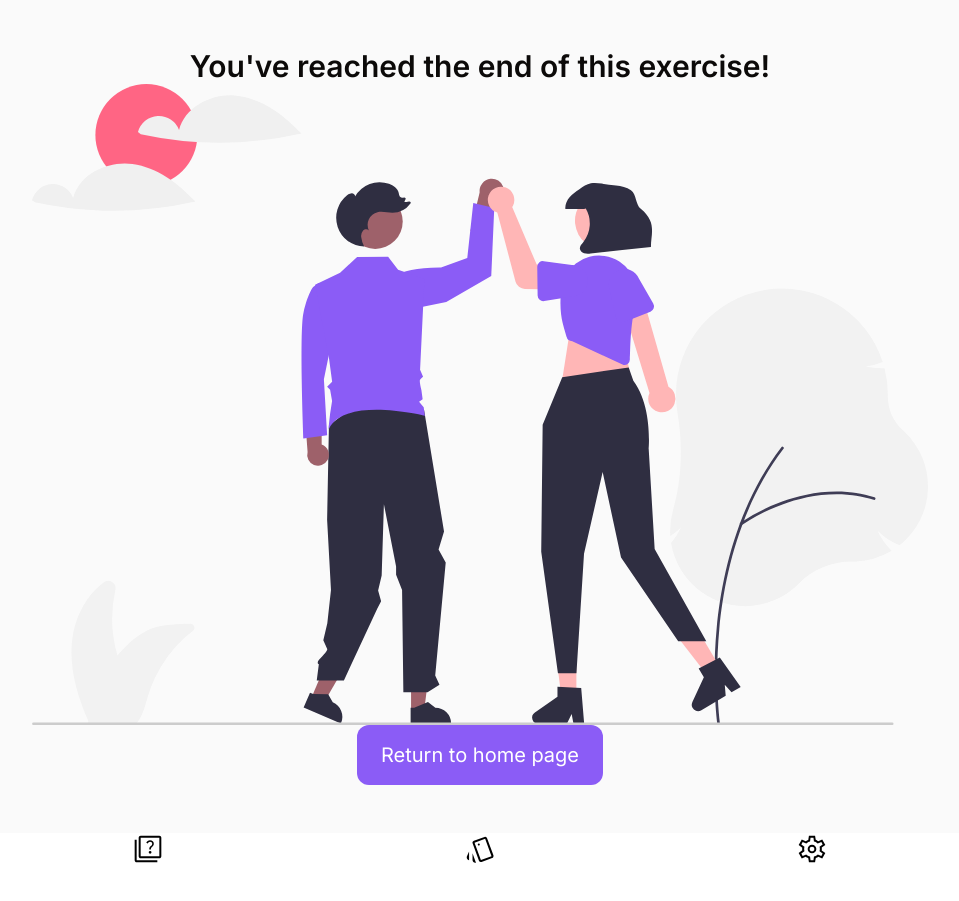
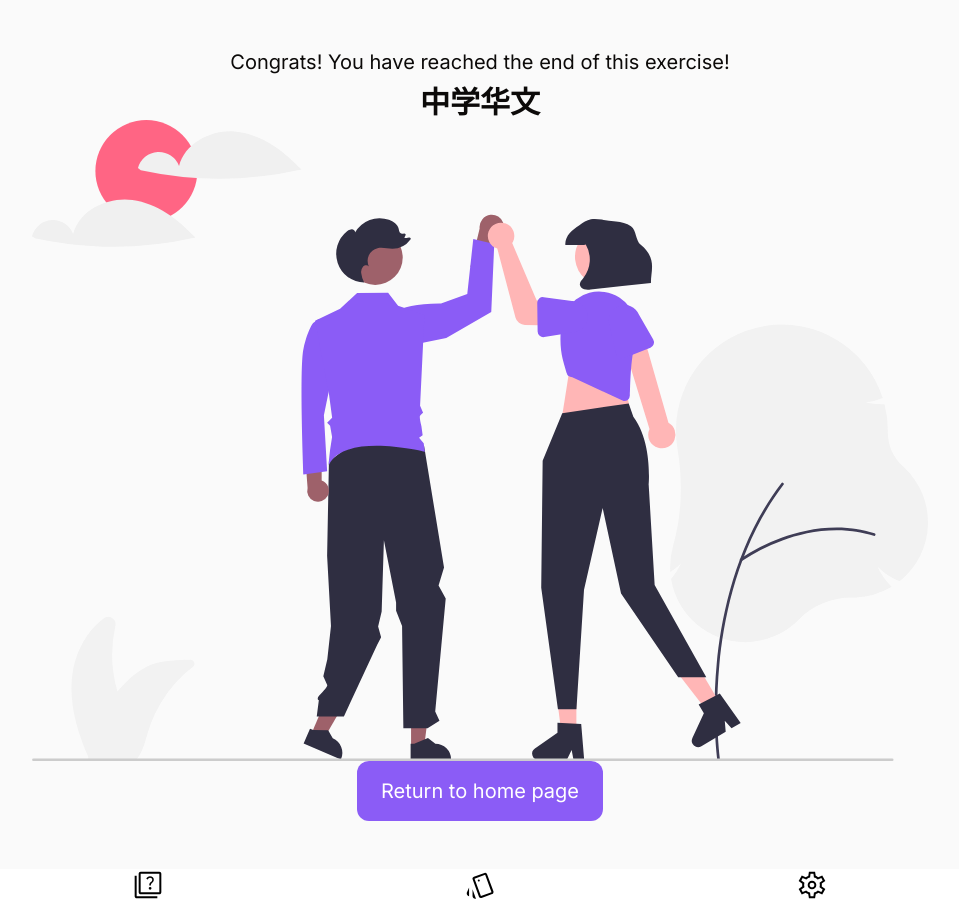
Before and after one commit to mongj/cloudhacks-better-anki, a Next.js app: page /completed in a window 1280 px wide. Shown: the whole page, without its empty margins (160-1119 px from the left). Before the commit the page ends 865 px from the top, so only its background shows below. Built offline with nearby package versions, Linux system fonts and the light colour scheme.

Commit message:
schedule commit

```diff
--- a/app/cards/zh-01/page.tsx
+++ b/app/cards/zh-01/page.tsx
@@ -75,7 +75,7 @@ function SkeletonStack({ deckIndex }: any) {
   useEffect(() => {
     const timeout = setTimeout(() => {
       setShowSkeleton(false);
-    }, Math.floor(2000 + Math.random() * 4000));
+    }, Math.floor(3500 + Math.random() * 2500));
     return () => {
       clearTimeout(timeout);
     };
--- a/app/completed/page.tsx
+++ b/app/completed/page.tsx
@@ -5,9 +5,12 @@ import Link from "next/link";
 export default function CompletedPage() {
   return (
     <main className="flex flex-col h-full justify-evenly items-center p-12">
-      <p className="text-3xl font-semibold text-center">
-        {"You've reached the end of this exercise!"}
-      </p>
+      <div>
+        <p className="text-xl text-center mb-2">
+          {"Congrats! You have reached the end of this exercise!"}
+        </p>
+        <p className="text-3xl font-bold text-center">{"中学华文"}</p>
+      </div>
 
       <Image src={highFive} alt="background image" />
 
--- a/app/quiz/[qnid]/layout.tsx
+++ b/app/quiz/[qnid]/layout.tsx
@@ -1,11 +1,11 @@
 export default function DashboardLayout({
   children,
 }: {
-    children: React.ReactNode,
+  children: React.ReactNode;
 }) {
   return (
     <main className="relative p-8">
-            <div className="w-full h-72 bg-violet-500 rounded-b-xl absolute z-0 left-0 top-0"></div>
+      <div className="w-full h-72 bg-violet-500 rounded-b-3xl absolute z-0 left-0 top-0"></div>
       <div className="z-10 relative">{children}</div>
     </main>
   );
--- a/app/quiz/[qnid]/page.tsx
+++ b/app/quiz/[qnid]/page.tsx
@@ -19,7 +19,7 @@ export default function QuizPage({ params }: { params: { qnid: string } }) {
         <ArrowLeft className="stroke-white w-10 h-10" />
       </button>
       <span className="text-white text-3xl mb-6">{quizzes[0]}</span>
-      <section className=" flex flex-col justify-evenly p-6 bg-white rounded-lg shadow-md h-[30rem] mb-10">
+      <section className=" flex flex-col justify-evenly p-6 bg-white rounded-xl shadow h-[30rem] mb-10">
         <p id="question" className="text-lg">
           {jsonData[Number(params.qnid)].part1}
           <span
@@ -48,7 +48,7 @@ export default function QuizPage({ params }: { params: { qnid: string } }) {
           </Link>
         ) : (
           <button
-            className="px-6 py-4 bg-violet-500 rounded-xl text-xl text-white"
+            className="px-6 py-4 bg-violet-500 rounded-xl text-xl text-white shadow"
             onClick={(e) => {
               setAnswerShowing(true);
               setQnDone(true);
--- a/app/quiz/page.tsx
+++ b/app/quiz/page.tsx
@@ -32,4 +32,4 @@ export default function Page() {
   );
 }
 
-export const quizzes = ["中学普通华文"];
+export const quizzes = ["中学华文"];
--- a/app/quiz/quizid/layout.tsx
+++ b/app/quiz/quizid/layout.tsx
@@ -1,11 +1,11 @@
 export default function DashboardLayout({
   children,
 }: {
-    children: React.ReactNode,
+  children: React.ReactNode;
 }) {
   return (
     <main className="relative p-8">
-            <div className="w-full h-72 bg-purple-400 rounded-b-xl absolute z-0 left-0 top-0"></div>
+      <div className="w-full h-72 bg-purple-400 rounded-b-3xl absolute z-0 left-0 top-0"></div>
       <div className="z-10 relative">{children}</div>
     </main>
   );
```
Lines whose indentation alone changed are shown as unchanged.
